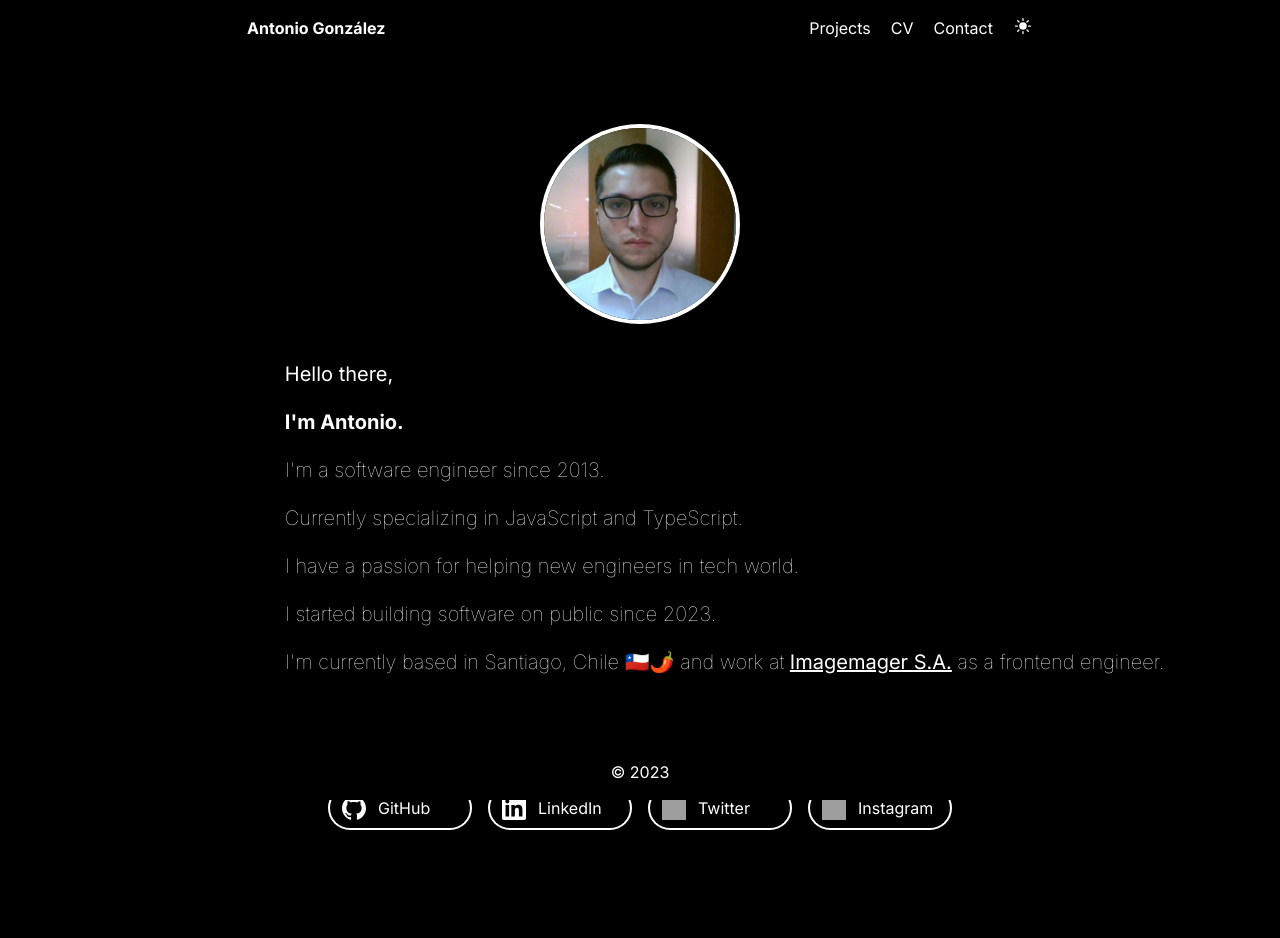
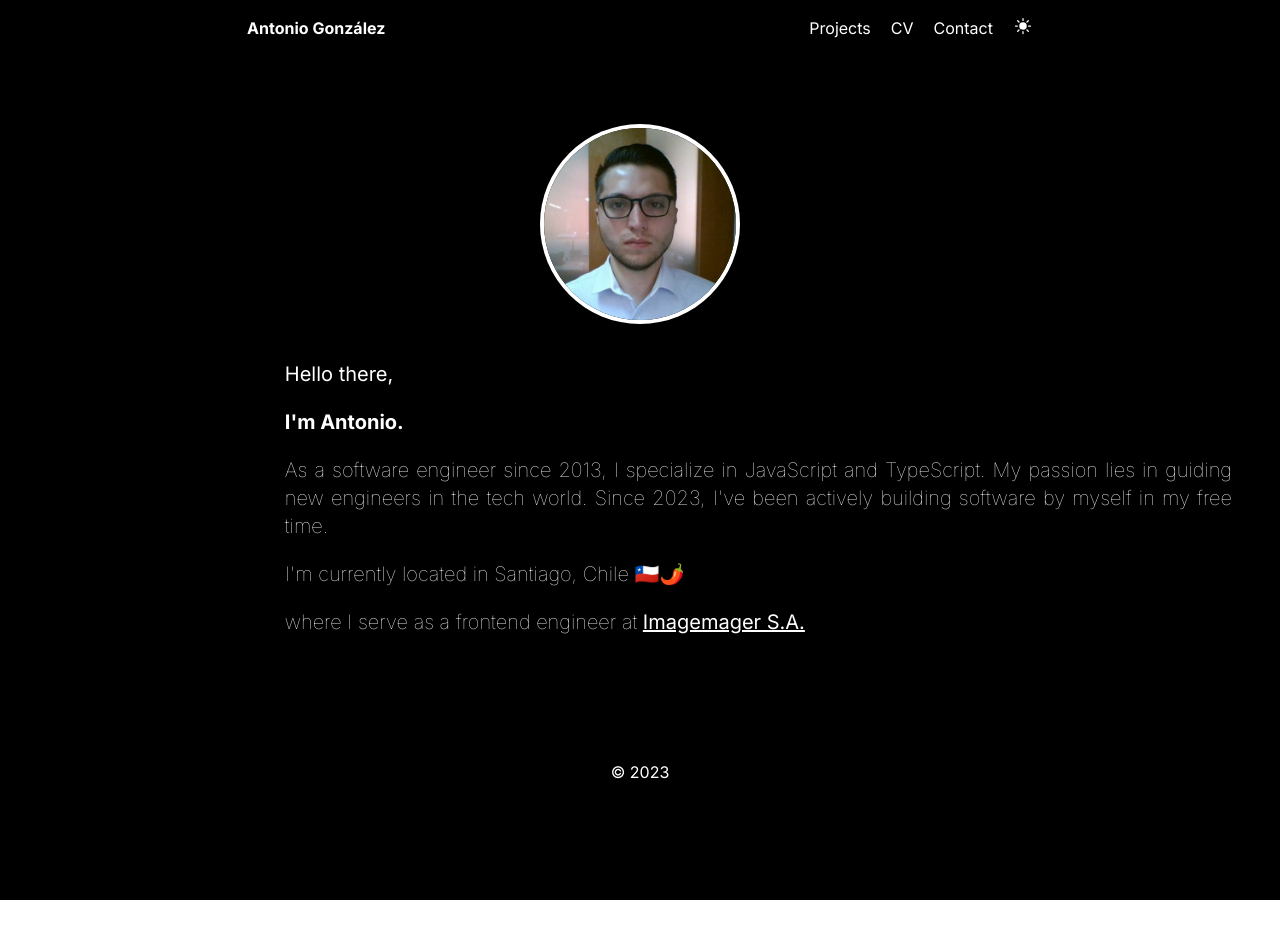
Before and after one commit to chilleno/portfolio, a Next.js app: page / in a window 1280 px wide. After the commit the page ends 900 px from the top, so only its background shows below. Built offline with nearby package versions, Linux system fonts and the light colour scheme; grey boxes are pictures that could not be loaded.

Commit message:
feat: update text

```diff
--- a/src/app/Components/MainText.tsx
+++ b/src/app/Components/MainText.tsx
@@ -17,11 +17,9 @@ const MainText: React.FC<MainTextProps> = ({ darkMode }) => {
             <div className="xl:w-6/12 sm:w-full flex flex-col gap-5">
                 <h1 className="font-normal">Hello there,</h1>
                 <h1 className="font-bold">I&apos;m Antonio.</h1>
-                <p className="">I&apos;m a software engineer since 2013.</p>
-                <p className="">Currently specializing in JavaScript and TypeScript.</p>
-                <p className="">I have a passion for helping new engineers in tech world.</p>
-                <p className="">I started building software on public since 2023.</p>
-                <p className="">I&apos;m currently based in Santiago, Chile 🇨🇱🌶️ and work at <a className="font-normal underline" href="https://www.imagemaker.com/">Imagemager S.A.</a> as a frontend engineer.</p>
+                <p className="">As a software engineer since 2013, I specialize in JavaScript and TypeScript. My passion lies in guiding new engineers in the tech world. Since 2023, I&apos;ve been actively building software by myself in my free time.</p>
+                <p className="">I&apos;m currently located in Santiago, Chile 🇨🇱🌶️</p>
+                <p className="">where I serve as a frontend engineer at <a className="font-normal underline" target='_blank' href="https://www.imagemaker.com/">Imagemager S.A.</a></p>
             </div>
         </div>
     );
```
